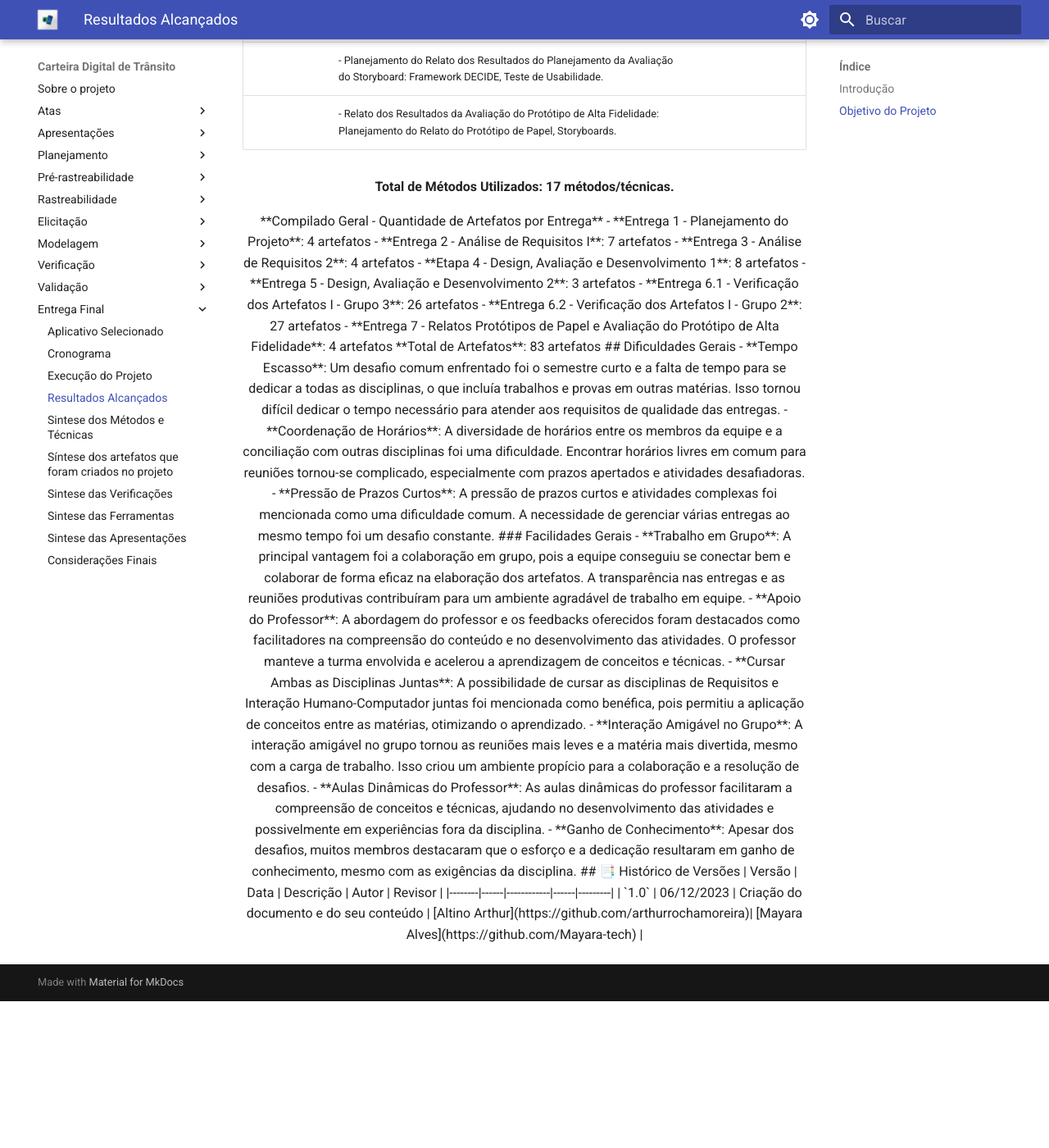
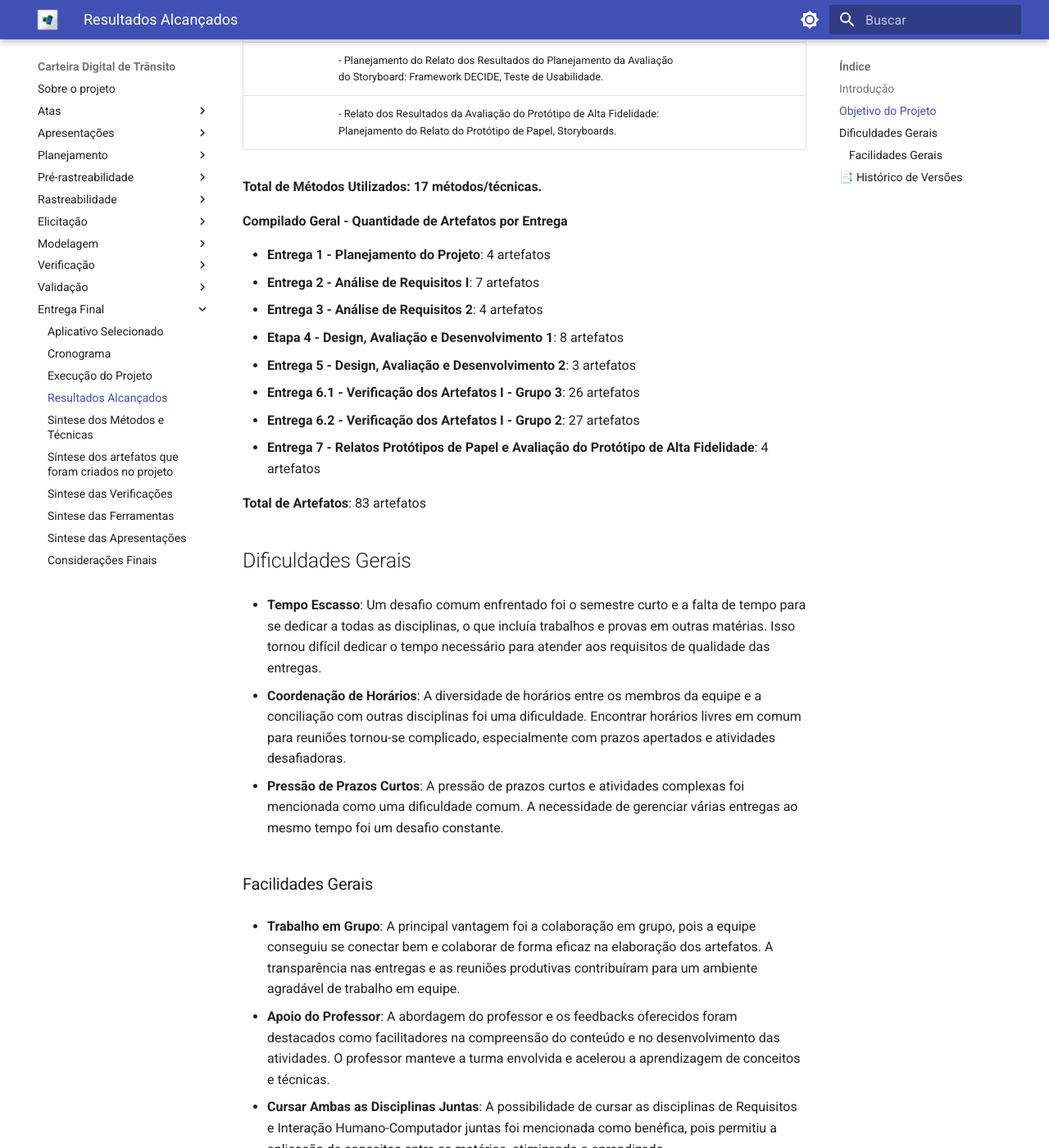
Before and after one commit to Requisitos-de-Software/2023.2-Carteira_Digital_de_Transito, an MkDocs documentation site: the page built from docs/entrega-final/resultados-alcan.md, in a window 1280 px wide and 1400 px high, scrolled down 1972 px. Shown: the whole window at 82% size. Built offline with MkDocs 1.6.1 and Material for MkDocs 9.7.7, drawn with Linux system fonts in a browser that asks for light colours; before the commit the page ends 3193 px from its top, so only the background shows below that; some of the changed text lies outside the part shown.

Commit message:
Update resultados-alcan.md

```diff
--- a/docs/entrega-final/resultados-alcan.md
+++ b/docs/entrega-final/resultados-alcan.md
@@ -7,8 +7,6 @@ Neste projeto realizado na disciplina de Requisitos de Software, percorremos vá
 ## Objetivo do Projeto
 
 O trabalho realizado teve um impacto significativo no aprendizado de todos os membros da equipe. A colaboração e a disposição dos membros para ajudar uns aos outros foram pontos fortes, e sempre que surgia uma dúvida, os colegas estavam prontos para colaborar na sua resolução, o que fortaleceu o processo de aprendizagem. Além disso, o projeto ofereceu a oportunidade de aplicar o conhecimento adquirido em sala de aula em um contexto real, o que, em muitos momentos, representou um desafio, pois foi a primeira vez que os participantes aplicaram as técnicas aprendidas em um projeto real.
-
-<center/>
 
 | Entrega  | Métodos/Técnicas Utilizados                                     | Quantidade de Artefatos |
 |----------|------------------------------------------------------------------|--------------------------|
@@ -39,8 +37,6 @@ O trabalho realizado teve um impacto significativo no aprendizado de todos os me
 |           | - Relato dos Resultados da Avaliação do Protótipo de Alta Fidelidade: Planejamento do Relato do Protótipo de Papel, Storyboards. | |
 
 **Total de Métodos Utilizados: 17 métodos/técnicas.**
-
-<center>
 
 
 **Compilado Geral - Quantidade de Artefatos por Entrega**
```
